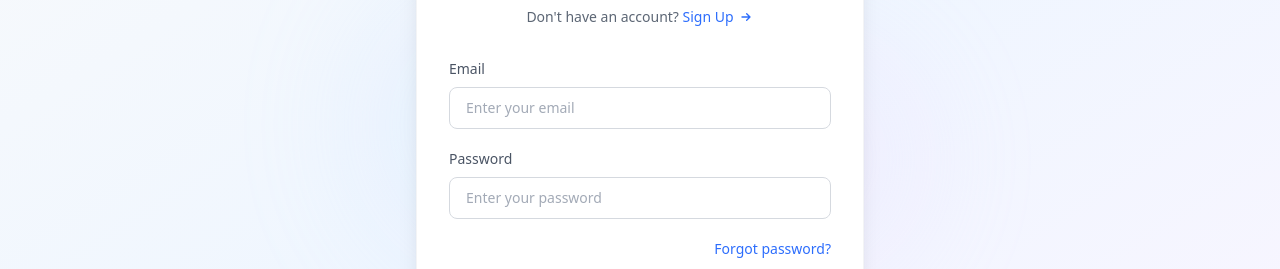
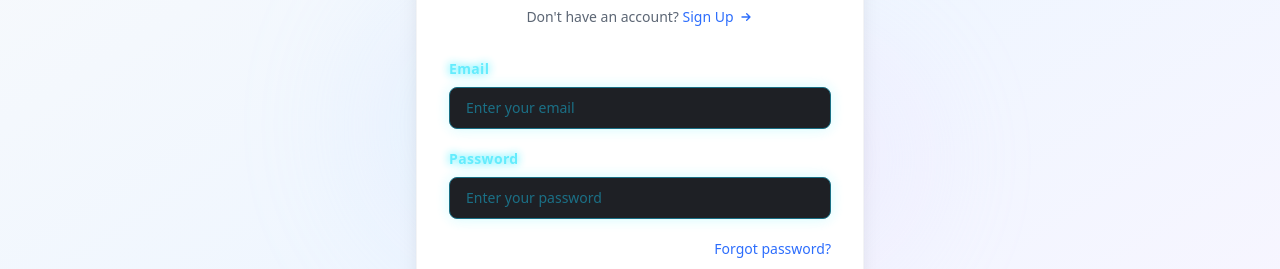
Before and after one commit to saksham1782006/blogapps, a React (Vite) app: page /login in a window 1280 px wide. Shown: the part 336-605 px from the top of the page. Built offline with nearby package versions, Linux system fonts and the light colour scheme; no server answers.

Commit message:
Update Input.jsx

```diff
--- a/src/components/Input.jsx
+++ b/src/components/Input.jsx
@@ -1,35 +1,60 @@
-import React, {useId} from 'react'
+import React, { useId } from "react";
 
+const Input = React.forwardRef(function Input(
+  { label, type = "text", className = "", ...props },
+  ref
+) {
+  const id = useId();
 
-
-const Input = React.forwardRef(function Input({
-    label,
-    type = 'text',
-    className = '',
-    ...props
-}, ref) {
-    const id = useId();
   return (
-        <div className='w-full'>
+    <div className="w-full">
       {label && (
         <label
-                    className='text-xs sm:text-sm font-medium text-gray-700 block mb-2'
           htmlFor={id}
+          className="text-xs sm:text-sm font-semibold text-cyan-300 mb-2 block
+                     tracking-wide drop-shadow-[0_0_5px_#00eaff]"
         >
           {label}
         </label>
       )}
+
       <input
+        id={id}
         type={type}
-                id={id}
         ref={ref}
-                className={`block w-full rounded-lg border border-gray-300 bg-white px-3 sm:px-4 py-2 sm:py-2.5 text-sm text-gray-900 placeholder-gray-400 transition-all duration-200 focus:border-blue-500 focus:ring-2 focus:ring-blue-500 focus:ring-opacity-20 focus:outline-none hover:border-gray-400 disabled:bg-gray-100 disabled:cursor-not-allowed ${className}`}
+        className={`
+          block w-full rounded-lg px-3 sm:px-4 py-2 sm:py-2.5 text-sm
+          transition-all duration-300 outline-none
+
+          /* Cyberpunk Base */
+          bg-[#05070d]
+          text-cyan-200
+          placeholder-cyan-800
+
+          /* Borders + Glows */
+          border border-cyan-800
+          shadow-[0_0_15px_#00eaff33]
+
+          /* Hover */
+          hover:border-cyan-500
+          hover:shadow-[0_0_20px_#00eaff55]
+
+          /* Focus Neon Glow */
+          focus:border-cyan-300
+          focus:shadow-[0_0_25px_#00eaffaa]
+
+          /* Disabled */
+          disabled:bg-[#0a0d14]
+          disabled:border-cyan-900
+          disabled:text-cyan-800
+          disabled:cursor-not-allowed
+
+          ${className}
+        `}
         {...props}
       />
     </div>
-    )
-})
+  );
+});
 
-
-
-export default Input
+export default Input;
```
Lines whose indentation alone changed are shown as unchanged.
